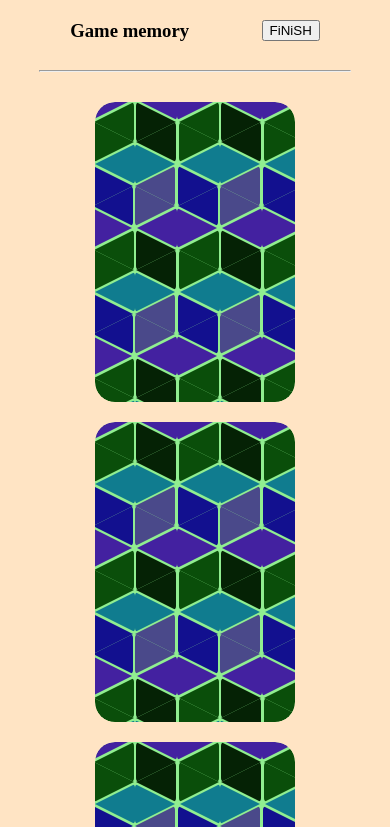
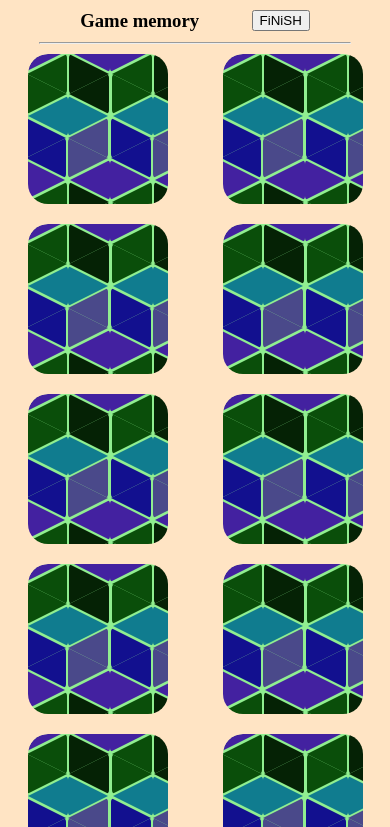
Before and after one commit to Alex-SomeCode/memory, a plain HTML site: page index.html in a window 390 px wide. Both pictures are taken after a click on the button "START". Shown: the top 827 px of the page. Drawn offline with Linux system fonts and the light colour scheme.

Commit message:
add mobile device

```diff
--- a/index.css
+++ b/index.css
@@ -108,6 +108,7 @@ button {
   top: 76.5px;
   transform: rotate(-41deg);
 }
+
 .star5 {
   margin: 0 auto;
   border-top: 15px solid transparent;
@@ -121,6 +122,7 @@ button {
   top: 43px;
   transform: rotate(165deg);
 }
+
 .starCenter {
   border-radius: 20px;
   width: 45px;
@@ -180,6 +182,7 @@ button {
   position: absolute;
   top: 0px;
 }
+
 .heart.circle.right {
   position: absolute;
   top: 0px;
@@ -270,6 +273,7 @@ button {
   border-left: 0px solid transparent;
   position: absolute;
 }
+
 .triangleBorder-11 {
   left: -3px;
   top: -22px;
@@ -279,6 +283,7 @@ button {
   transform: rotate(180deg);
   border-right: 40px solid rgb(67, 33, 160);
 }
+
 .triangleBorder-12 {
   left: 42px;
   top: -22px;
@@ -287,57 +292,67 @@ button {
   border-left: 0px solid transparent;
   border-right: 40px solid rgb(67, 33, 160);
 }
+
 .triangleBorder-1 {
   left: -1px;
   transform: rotate(0deg);
 }
+
 .triangleBorder-2 {
   transform: rotate(180deg);
   top: 20px;
   left: -1px;
 }
+
 .triangleBorder-3 {
   top: 0px;
   left: 41px;
   transform: rotate(180deg);
   border-right: 40px solid rgb(5, 34, 5);
 }
+
 .triangleBorder-4 {
   top: 20px;
   left: 41px;
   transform: rotate(0deg);
   border-right: 40px solid rgb(5, 34, 5);
 }
+
 .triangleBorder-5 {
   top: 42px;
   left: 40px;
   transform: rotate(180deg);
   border-right: 40px solid rgb(16, 124, 143);
 }
+
 .triangleBorder-6 {
   transform: rotate(0deg);
   top: 42px;
   left: 0px;
   border-right: 40px solid rgb(16, 124, 143);
 }
+
 .triangleBorder-7 {
   transform: rotate(180deg);
   top: 64px;
   left: -2px;
   border-right: 40px solid rgb(18, 16, 143);
 }
+
 .triangleBorder-8 {
   transform: rotate(0deg);
   top: 84px;
   left: -2px;
   border-right: 40px solid rgb(18, 16, 143);
 }
+
 .triangleBorder-9 {
   transform: rotate(0deg);
   top: 64px;
   left: 40px;
   border-right: 40px solid rgb(74, 73, 138);
 }
+
 .triangleBorder-10 {
   transform: rotate(180deg);
   top: 84px;
@@ -369,6 +384,40 @@ button {
 }
 
 .rowOfPatterns {
-  width: 300px;
+  width: 260px;
   float: left;
 }
+
+@media (max-width: 660px) {
+
+  hr,
+  .containerGame {
+    margin: 0;
+  }
+
+  .square, .circle {
+    width: 95px;
+    height: 95px;
+  }
+
+  .triangle{
+    transform: scale(0.8);
+  }
+
+  button,
+  h3 {
+    margin: 10px;
+  }
+
+  .wrapperShirt,
+  .wrapperCard,
+  .disabledCard {
+    width: 140px;
+    height: 150px;
+  }
+
+
+
+
+
+}
```
